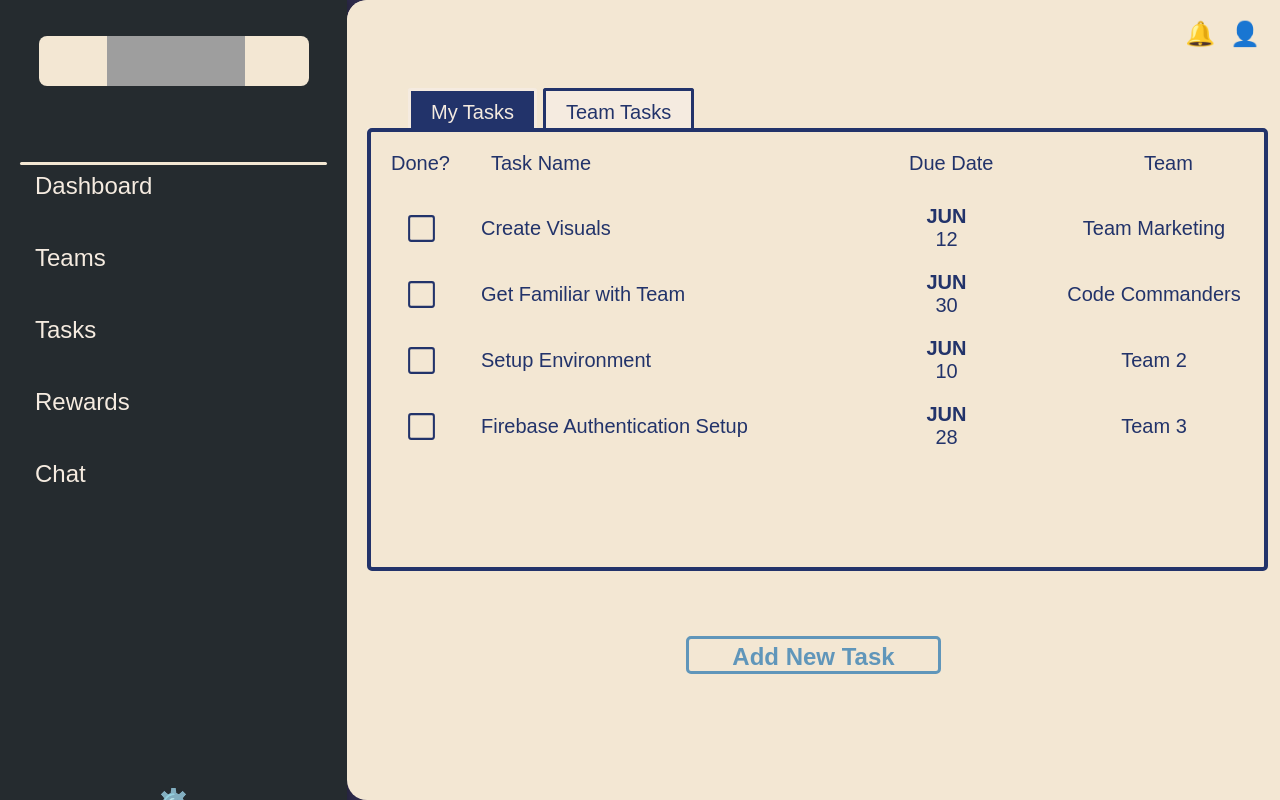
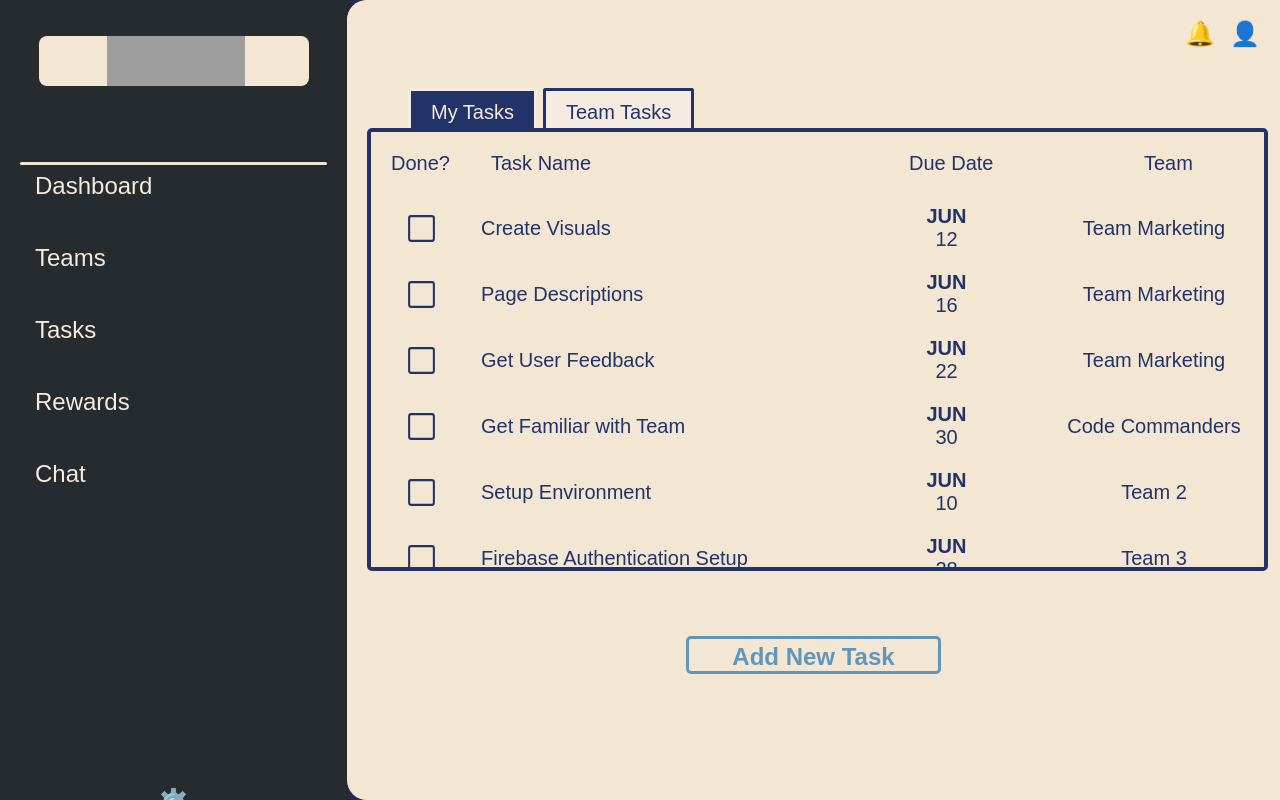
Before and after one commit to sophiaullrich/FutureForgeProject, a React (Create React App) app in the folder frontend/: page /tasks in a window 1280 px wide. Built offline with nearby package versions, Linux system fonts and the light colour scheme; grey boxes are pictures that could not be loaded.

Commit message:
Adding dummy data for testing

```diff
--- a/frontend/src/TasksPage.jsx
+++ b/frontend/src/TasksPage.jsx
@@ -12,29 +12,45 @@ const tasksData = [
         assigned: 'Diya Topiwala',
         team: 'Team Marketing',
     },
+    {
+        id: 2,
+        done: false,
+        name: 'Page Descriptions',
+        due: {month: 'JUN', day: '16'},
+        assigned: 'Joseph Esguerra',
+        team: 'Team Marketing'
+    },
+    {
+        id: 3,
+        done: false,
+        name: 'Get User Feedback',
+        due: {month: 'JUN', day: '22'},
+        assigned: 'Sophia Ullrich',
+        team: 'Team Marketing'
+    },
         {
-        id: 2,
+        id: 4,
+        done: false,
         name: 'Get Familiar with Team',
         due: {month: 'JUN', day: '30'},
         assigned: 'Diya Topiwala',
-        team: 'Code Commanders',
-        done: false
+        team: 'Code Commanders'
     },
         {
-        id: 3,
+        id: 5,
+        done: false,
         name: 'Setup Environment',
         due: {month: 'JUN', day: '10'},
         assigned: 'Diya Topiwala',
-        team: 'Team 2',
-        done: false
+        team: 'Team 2'
     },
         {
-        id: 4,
+        id: 6,
+        done: false,
         name: 'Firebase Authentication Setup',
         due: {month: 'JUN', day: '28'},
         assigned: 'Diya Topiwala',
-        team: 'Team 3',
-        done: false
+        team: 'Team 3'
     },
 ];
 
```
